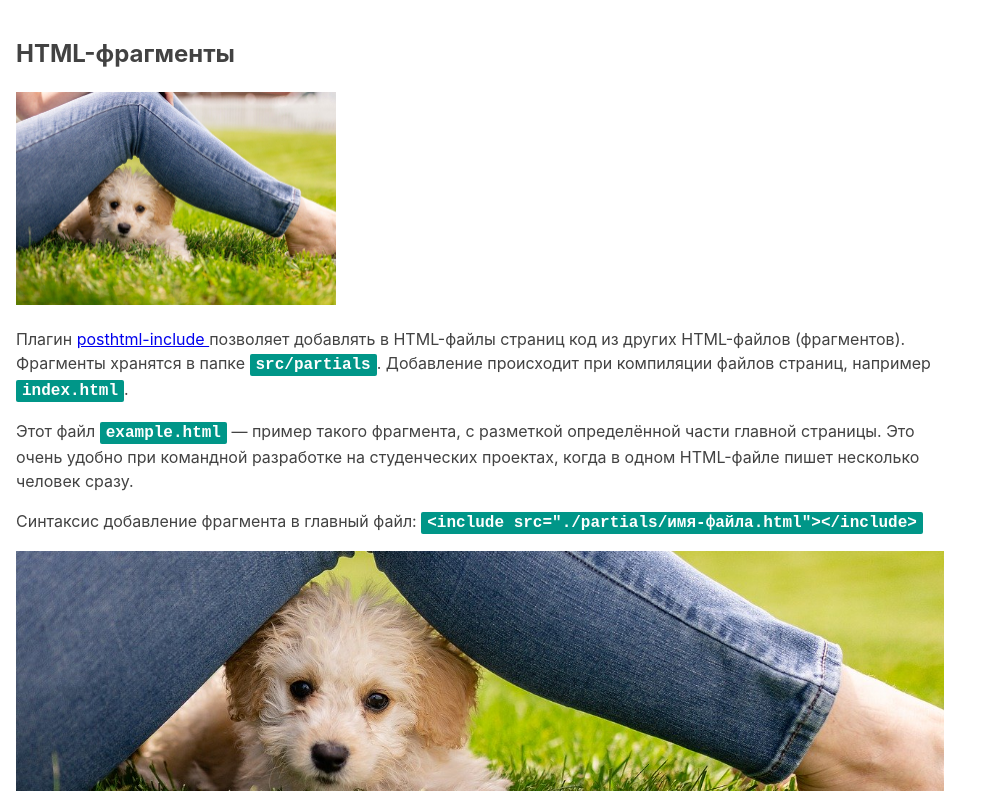
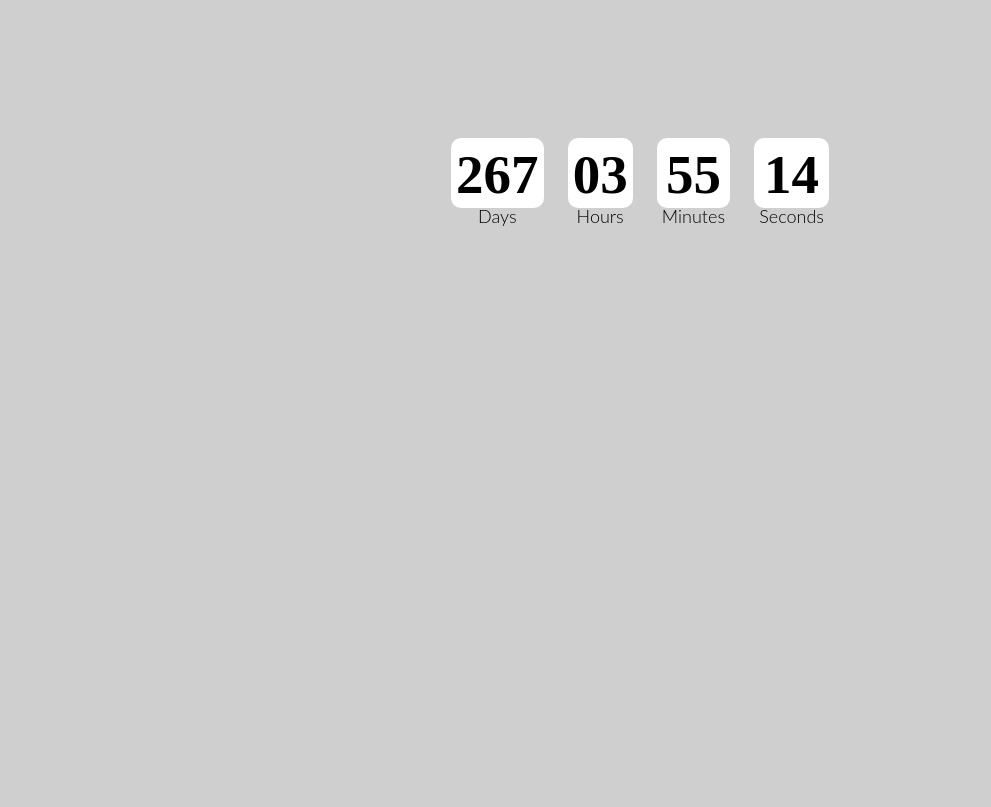
Before and after one commit to VitaliiMoskalyk/goit-js-hw-11-timer, a website built with Parcel: page src/index.html in a window 1280 px wide. Shown: the whole page, without its empty margins (0-991 px from the left). Built offline with nearby package versions, Linux system fonts and the light colour scheme.

Commit message:
1st version without construktor

```diff
--- a/src/index.html
+++ b/src/index.html
@@ -1,9 +1,9 @@
 <!DOCTYPE html>
-<html lang="ru">
+<html lang="en">
   <head>
     <meta charset="UTF-8" />
     <meta name="viewport" content="width=device-width, initial-scale=1.0" />
-    <title>Заголовок страницы</title>
+    <title>timer</title>
     <link
       rel="stylesheet"
       href="https://cdnjs.cloudflare.com/ajax/libs/modern-normalize/1.0.0/modern-normalize.min.css"
@@ -12,9 +12,8 @@
     />
   </head>
   <body>
-    <!-- Так добавляются фрагменты в главные HTML-файлы страниц. -->
-    <include src="./partials/example.html"></include>
-
+    <div class="timer col" id="timer-1"></div>
+    <div class="timer col" id="timer-2"></div>
     <!-- Скрипт идёт последним в разметке. В нём уже подключен главный SASS-файл. -->
     <script src="./index.js"></script>
   </body>
--- a/src/index.js
+++ b/src/index.js
@@ -1 +1,7 @@
 import './sass/main.scss';
+import CountdownTimer from'../src/js/timer';
+
+const timer4Template = new CountdownTimer({
+  selector: '#timer-1',
+  targetDate: new Date('Jul 17, 2022'),
+});
--- /dev/null
+++ b/src/js/timer.js
@@ -0,0 +1,84 @@
+
+const template = () => `
+<div class="timer-section">
+<div class="days-block">
+    <span class="days" data-value="days"></span>
+    <span class="uncorrectDays">Days</span>
+  </div>
+  </div>
+
+  <div class="timer-section">
+  <div class="hours-block">
+    <span class="hours" data-value="hours"></span>
+    <span class="uncorrectHours">Hours</span>
+  </div>
+  </div>
+
+  <div class="timer-section">
+  <div class="minutes-block">
+    <span class="minutes" data-value="mins"></span>
+    <span class="uncorrectMinutes">Minutes</span>
+  </div>
+  </div>
+
+  <div class="timer-section">
+  <div class="seconds-block">
+    <span class="seconds" data-value="secs"></span>
+    <span class="uncorrectSeconds">Seconds</span>
+  </div>
+  </div>
+  `;
+
+
+
+class CountdownTimer{
+    constructor({ selector, targetDate }) {
+
+    document.querySelector(selector).insertAdjacentHTML('beforeend', template());
+
+    const daysRef = document.querySelector('[data-value="days"]');
+    const hoursRef = document.querySelector('[data-value="hours"]');
+    const minsRef = document.querySelector('[data-value="mins"]');
+    const secsRef = document.querySelector('[data-value="secs"]');
+
+
+    function getDate(targetDate) {
+        const time = new Date(targetDate) - new Date();
+
+        const days = Math.floor(time / (1000 * 60 * 60 * 24));
+        const hours = pad(Math.floor((time % (1000 * 60 * 60 * 24)) / (1000 * 60 * 60)));
+        const mins = pad(Math.floor((time % (1000 * 60 * 60)) / (1000 * 60)));
+        const secs = pad(Math.floor((time % (1000 * 60)) / 1000));
+
+        return { days, hours, mins, secs };
+
+
+    };
+
+    function pad(value) {
+        return String(value).padStart(2, '0')
+    };
+
+
+    setInterval(() => {
+        if (new Date(targetDate) >= new Date()) {
+            daysRef.textContent = getDate(targetDate).days;
+            hoursRef.textContent = getDate(targetDate).hours;
+            minsRef.textContent = getDate(targetDate).mins;
+            secsRef.textContent = getDate(targetDate).secs;
+        }
+        else {
+            daysRef.textContent = '0';
+            hoursRef.textContent = '0';
+            minsRef.textContent = '0';
+            secsRef.textContent = '0';
+         }
+}, 100);
+
+}
+
+}
+
+
+
+export default CountdownTimer;
--- a/src/partials/example.html
+++ /dev/null
@@ -1,33 +0,0 @@
-<article class="example">
-  <h1>HTML-фрагменты</h1>
-
-  <!-- Путь к изображениям из HTML-фрагмента такой, как из файла index.html -->
-  <img src="images/demo.jpg" alt="" width="320" />
-  <p>
-    Плагин
-    <a
-      href="https://github.com/posthtml/posthtml-include"
-      target="_blank"
-      rel="noopener noreferrer"
-    >
-      posthtml-include
-    </a>
-    позволяет добавлять в HTML-файлы страниц код из других HTML-файлов (фрагментов). Фрагменты
-    хранятся в папке
-    <code>src/partials</code>. Добавление происходит при компиляции файлов страниц, например
-    <code>index.html</code>.
-  </p>
-
-  <p>
-    Этот файл <code>example.html</code> &mdash; пример такого фрагмента, с разметкой определённой
-    части главной страницы. Это очень удобно при командной разработке на студенческих проектах,
-    когда в одном HTML-файле пишет несколько человек сразу.
-  </p>
-
-  <p>
-    Синтаксис добавление фрагмента в главный файл:
-    <code> &lt;include src="./partials/имя-файла.html"&gt;&lt;/include&gt; </code>
-  </p>
-
-  <div class="background"></div>
-</article>
--- a/src/sass/_example.scss
+++ /dev/null
@@ -1,27 +0,0 @@
-.example {
-  font-family: -apple-system, BlinkMacSystemFont, 'Segoe UI', Roboto, Oxygen, Ubuntu, Cantarell,
-    'Open Sans', 'Helvetica Neue', sans-serif;
-  line-height: 1.5;
-  background-color: #fff;
-  color: #424242;
-  max-width: 960px;
-  padding: 16px;
-}
-
-.example code {
-  font-family: monospace;
-  font-size: 16px;
-  font-weight: 700;
-  background-color: #009688;
-  color: #fff;
-  padding: 2px 6px;
-  border-radius: 2px;
-}
-
-.example .background {
-  height: 240px;
-  // Путь к изображениям из SASS-файла всегда такой, как из папки css
-  background-image: url('../images/demo.jpg');
-  background-size: cover;
-  background-position: center;
-}
--- a/src/sass/main.scss
+++ b/src/sass/main.scss
@@ -1,7 +1,58 @@
-/*
- * Главный файл стилей.
- * Все паршалы подключаются сюда.
- */
+body {
+  background: rgba(196, 196, 196, 0.8);
+}
 
-// Стили для файла с примером HTML-фрагмента
-@import './example';
+.timer {
+  text-align: center;
+  height: 130px;
+  width: 100%;
+  margin: 10% auto;
+
+  cursor: default;
+}
+
+/*       текст под цифрами       */
+.days,
+.hours,
+.minutes,
+.seconds {
+  font-size: 55px;
+  font-family: DS-Digital;
+  font-weight: 600;
+  margin: 0 auto;
+}
+
+/*         цифры таймера         */
+.uncorrectDays,
+.uncorrectHours,
+.uncorrectMinutes,
+.uncorrectSeconds {
+  font-size: 18px;
+  font-family: 'Lato Light', sans-serif;
+}
+
+/*      блоки хранящие цифры      */
+.days-block,
+.hours-block,
+.minutes-block,
+.seconds-block {
+  background: white;
+  margin: 10px;
+  padding: 5px;
+  border-radius: 10px;
+
+  width: auto;
+  height: 70px;
+  display: flex;
+  flex-direction: column;
+  align-items: center;
+}
+
+.timer-section {
+  display: inline-block;
+}
+
+.timer-text {
+  display: block;
+  font-size: 12px;
+}
```
Also changed, not shown: src/images/demo.jpg (deleted).
